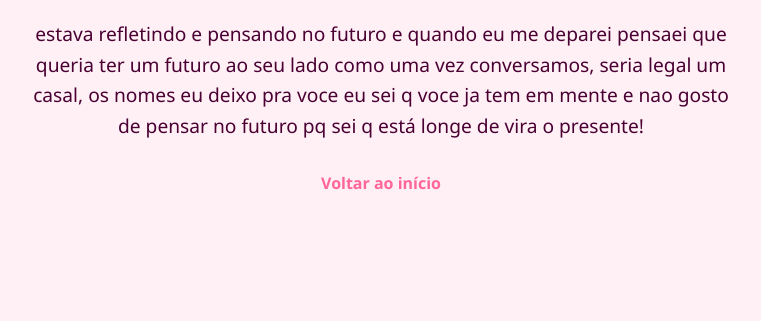
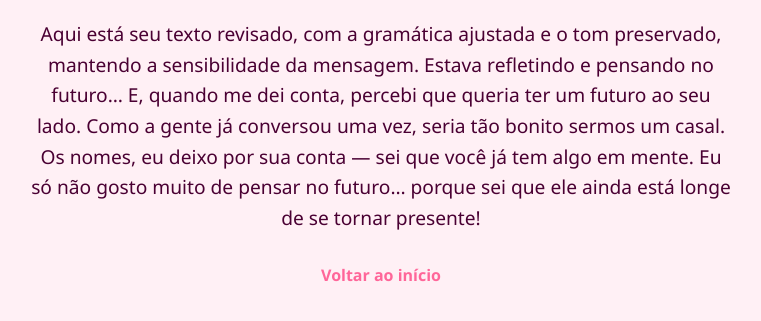
Before and after one commit to Lombardo08/presente-ceci, a plain HTML site: page pagina-futuro.html in a window 1280 px wide. Shown: the part 115-436 px from the top of the page, without its empty margins (259-1020 px from the left). Drawn offline with Linux system fonts and the light colour scheme.

Commit message:
Update pagina-futuro.html

```diff
--- a/pagina-futuro.html
+++ b/pagina-futuro.html
@@ -36,7 +36,12 @@
 <body>
   <h1>Nosso Futuro</h1>
   <p>
-    estava refletindo e pensando no futuro e quando eu me deparei pensaei que queria ter um futuro ao seu lado como uma vez conversamos, seria legal um casal, os nomes eu deixo pra voce eu sei q voce ja tem em mente e nao gosto de pensar no futuro pq sei q está longe de vira o presente!
+Aqui está seu texto revisado, com a gramática ajustada e o tom preservado, mantendo a sensibilidade da mensagem.
+Estava refletindo e pensando no futuro… E, quando me dei conta, percebi que queria ter um futuro ao seu lado. Como a gente já conversou uma vez, seria tão bonito sermos um casal. Os nomes, eu deixo por sua conta — sei que você já tem algo em mente.
+
+Eu só não gosto muito de pensar no futuro… porque sei que ele ainda está longe de se tornar presente!
+
+
   </p>
   <a href="index.html">Voltar ao início</a>
 </body>
```
